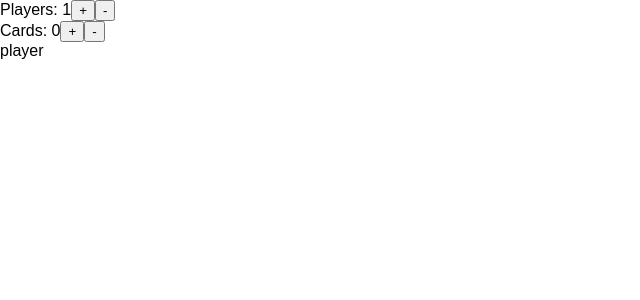
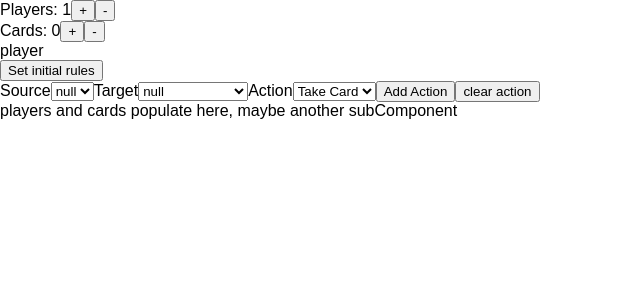
Before and after one commit to card-game-generator/suits-capstone-fsa, a React (Create React App) app: page / in a window 1280 px wide. Shown: the top 300 px of the page, without its empty margins (0-640 px from the left). Built offline with nearby package versions, Linux system fonts and the light colour scheme.

Commit message:
wrote handler function for hoisting state up in the forms, and rendering forms conditionally

```diff
--- a/src/App.js
+++ b/src/App.js
@@ -1,7 +1,6 @@
 import React, { Component } from 'react';
 // import Board from './components/Board/Board';
-import StartingRules from './components/CreateGame/PhaseForm/StartingRules';
-// import logo from './logo.svg';
+import ParentForm from './components/CreateGame/PhaseForm/ParentForm';
 import './App.css';
 // import PhaseForm from './components/CreateGame/PhaseForm/PhaseForm';
 // const GameContext = React.createContext();
@@ -18,7 +17,7 @@ class App extends Component {
       //     <PhaseForm />
       //   </div>
       // </GameContext.Provider>
-      <StartingRules />
+      <ParentForm />
     );
   }
 }
--- /dev/null
+++ b/src/components/CreateGame/PhaseForm/FormContext.js
@@ -0,0 +1,4 @@
+import React from 'react';
+//TODO: Determine if needed
+const FormContext = React.createContext();
+export default FormContext;
--- /dev/null
+++ b/src/components/CreateGame/PhaseForm/ParentForm.js
@@ -0,0 +1,34 @@
+import React, { Component } from 'react';
+import StartingRules from './StartingRules';
+import PhaseForm from './PhaseForm';
+
+export default class FormContainer extends Component {
+  constructor() {
+    super();
+    this.state = {
+      formIdx: 1,
+      players: 0,
+      cards: 0,
+    };
+    this.handleState = this.handleState.bind(this);
+  }
+
+  handleState(stateChanges) {
+    console.log(stateChanges);
+    let formIdx = this.state.formIdx + 1;
+    this.setState({ ...stateChanges, formIdx });
+  }
+
+  render() {
+    console.log(this.state, 'this');
+    let idx = this.state.formIdx;
+    return (
+      <div>
+        {idx === 1 ? <StartingRules handleSubmit={this.handleState} /> : null}
+        {/* {idx === 2 ? <PhaseForm /> : null} */}
+        <PhaseForm />
+        <div>players and cards populate here, maybe another subComponent</div>
+      </div>
+    );
+  }
+}
--- a/src/components/CreateGame/PhaseForm/PhaseForm.js
+++ b/src/components/CreateGame/PhaseForm/PhaseForm.js
@@ -20,7 +20,7 @@ export default class PhaseForm extends Component {
   //adds selected action to array
   handleSubmitAction() {
     this.setState(prevState => ({
-      Action: [...prevState.Action, this.action]
+      Action: [...prevState.Action, this.action],
     }));
   }
   handleToggleAction(event) {
--- a/src/components/CreateGame/PhaseForm/StartingRules.js
+++ b/src/components/CreateGame/PhaseForm/StartingRules.js
@@ -9,43 +9,50 @@ export default class StartRules extends Component {
     };
     this.incrementPlayers = this.incrementPlayers.bind(this);
     this.incrementCards = this.incrementCards.bind(this);
-
     this.decrementPlayers = this.decrementPlayers.bind(this);
     this.decrementCards = this.decrementCards.bind(this);
+    // this.handleSubmit = this.handleSubmit.bind(this);
   }
 
-  incrementPlayers(event) {
+  incrementPlayers() {
+    let players = this.state.players + 1;
     this.state.players < 4
       ? this.setState({
-          name: this.state[event.target.name]++,
+          players,
         })
       : alert('No more than 4 players allowed!');
   }
 
-  incrementCards(event) {
+  incrementCards() {
+    let cards = this.state.cards + 1;
     this.state.cards < 53
       ? this.setState({
-          name: this.state[event.target.name]++,
+          cards,
         })
       : alert('No more than 52 cards allowed!');
   }
 
-  decrementPlayers(event) {
-    this.state.players >= 1 ? this.setState({ name: this.state[event.target.name]-- }) : '';
+  decrementPlayers() {
+    let players = this.state.players - 1;
+    this.state.players >= 1 ? this.setState({ players }) : '';
   }
 
-  decrementCards(event) {
-    this.state.cards > 0 ? this.setState({ name: this.state[event.target.name]-- }) : '';
+  decrementCards() {
+    let cards = this.state.cards - 1;
+    this.state.cards > 0 ? this.setState({ cards }) : '';
   }
-
+  // handleSubmit() {
+  //   let { players, cards } = this.state;
+  //   console.log(this.props.handleSubmit, 'hey', this.setState);
+  //   this.props.handleSubmit();
+  // }
   render() {
+    const handleSubmit = this.props.handleSubmit;
     let playerArr = new Array(this.state.players).fill('player');
     let cardArr = [];
     this.state.cards > 0 ? (cardArr = new Array(this.state.cards).fill('card')) : [];
     let playerIdx = 0;
     let cardIdx = 0;
-
-    console.log('STATE:', this.state);
     return (
       <div>
         <div>
@@ -82,6 +89,9 @@ export default class StartRules extends Component {
             return <div key={cardIdx}>{card}</div>;
           })}
         </div>
+        <button type="button" onClick={() => handleSubmit({ ...this.state })}>
+          Set initial rules
+        </button>
       </div>
     );
   }
--- a/src/components/CreateGame/PhaseForm/WinConditions.js
+++ b/src/components/CreateGame/PhaseForm/WinConditions.js
@@ -0,0 +1,3 @@
+import React, { Component } from 'react';
+
+export default class StartRules extends Component {}
```
